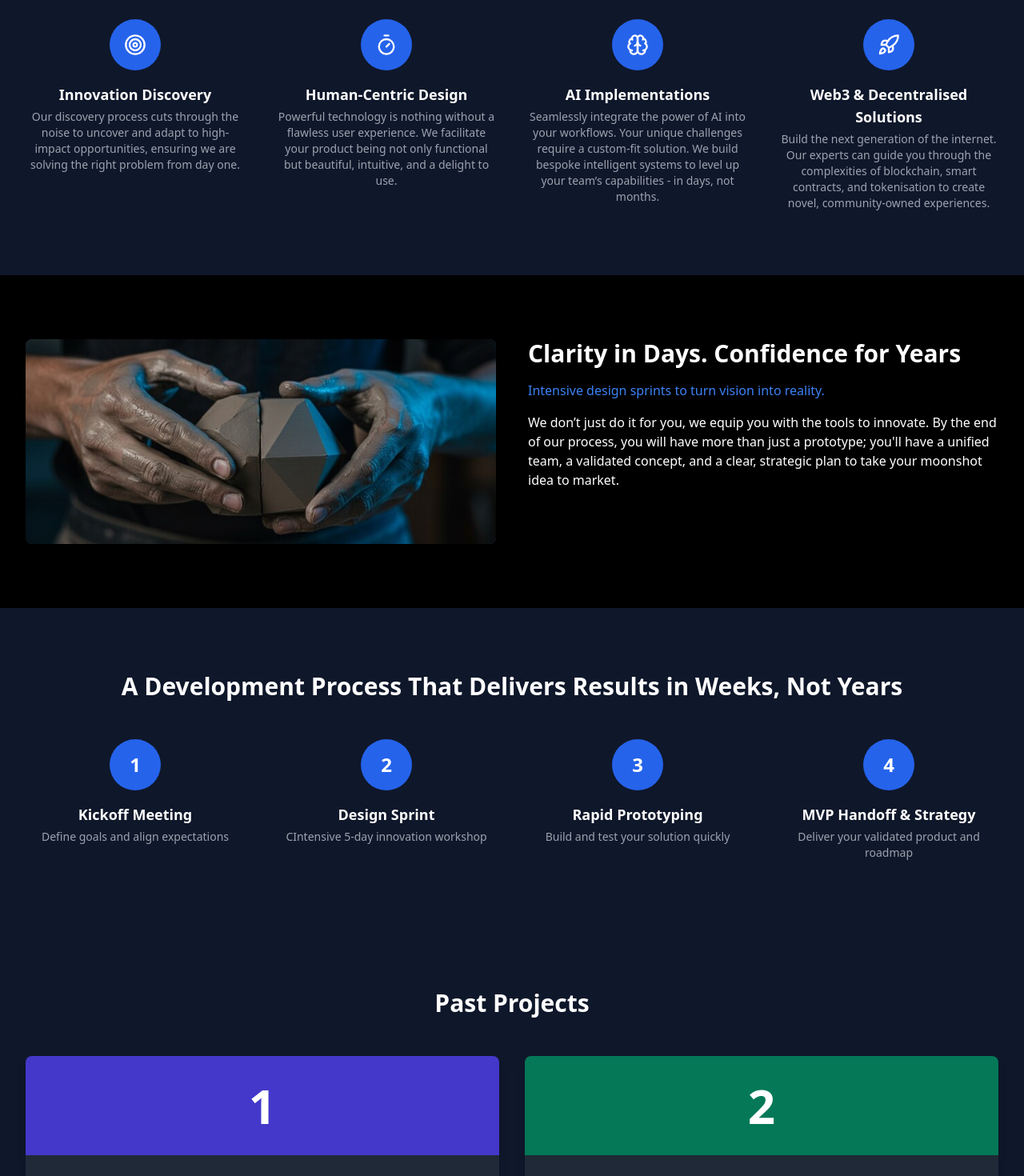
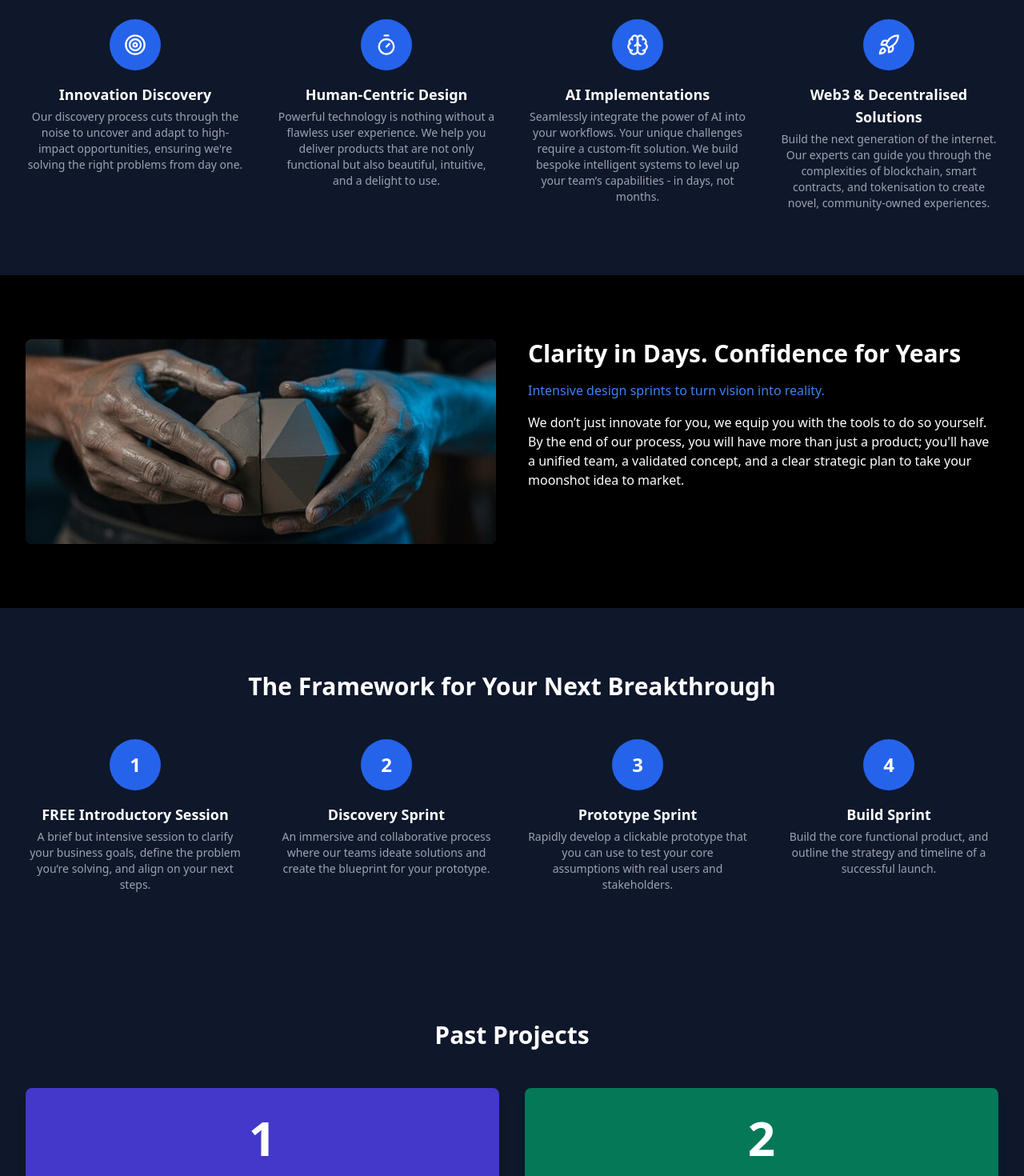
Before and after one commit to Lunim-Corporate/lunim-studio, a React (Vite) app: page / in a window 1280 px wide. Shown: the part 1780-3250 px from the top of the page at 80% size. Built offline with nearby package versions, Linux system fonts and the light colour scheme; no server answers; the database is empty.

Commit message:
Fix: typos and wording for clarity

```diff
--- a/src/pages/Home.tsx
+++ b/src/pages/Home.tsx
@@ -172,14 +172,14 @@ const App: React.FC = () => {
     {
       icon: TargetIcon,
       title: ' Innovation Discovery',
-      description: 'Our discovery process cuts through the noise to uncover and adapt to high-impact opportunities, ensuring we are solving the right problem from day one.',
+      description: 'Our discovery process cuts through the noise to uncover and adapt to high-impact opportunities, ensuring we\'re solving the right problems from day one.',
       bgColor: 'from-blue-400 to-blue-600',
       iconBg: 'bg-blue-500'
     },
     {
       icon: Timer,
       title: ' Human-Centric Design',
-      description: ' Powerful technology is nothing without a flawless user experience. We facilitate your product being not only functional but beautiful, intuitive, and a delight to use.',
+      description: 'Powerful technology is nothing without a flawless user experience. We help you deliver products that are not only functional but also beautiful, intuitive, and a delight to use.',
       bgColor: 'from-purple-400 to-purple-600',
       iconBg: 'bg-purple-500'
     },
@@ -193,7 +193,7 @@ const App: React.FC = () => {
     {
       icon: RocketIcon,
       title: 'Web3 & Decentralised Solutions',
-      description: ' Build the next generation of the internet. Our experts can guide you through the complexities of blockchain, smart contracts, and tokenisation to create novel, community-owned experiences.',
+      description: 'Build the next generation of the internet. Our experts can guide you through the complexities of blockchain, smart contracts, and tokenisation to create novel, community-owned experiences.',
       bgColor: 'from-yellow-400 to-orange-500',
       iconBg: 'bg-yellow-500'
     }
@@ -202,29 +202,29 @@ const App: React.FC = () => {
   const devProcess = [
     {
       icon: 1,
-      title: 'Kickoff Meeting',
-      description: 'Define goals and align expectations',
+      title: 'FREE Introductory Session',
+      description: 'A brief but intensive session to clarify your business goals, define the problem you’re solving, and align on your next steps.',
       bgColor: 'from-blue-400 to-blue-600',
       iconBg: 'bg-blue-500'
     },
     {
       icon: 2,
-      title: 'Design Sprint',
-      description: 'CIntensive 5-day innovation workshop',
+      title: 'Discovery Sprint',
+      description: 'An immersive and collaborative process where our teams ideate solutions and create the blueprint for your prototype.',
       bgColor: 'from-purple-400 to-purple-600',
       iconBg: 'bg-purple-500'
     },
     {
       icon: 3,
-      title: 'Rapid Prototyping',
-      description: 'Build and test your solution quickly',
+      title: 'Prototype Sprint',
+      description: 'Rapidly develop a clickable prototype that you can use to test your core assumptions with real users and stakeholders.',
       bgColor: 'from-pink-400 to-pink-600',
       iconBg: 'bg-pink-500'
     },
     {
       icon: 4,
-      title: 'MVP Handoff & Strategy',
-      description: 'Deliver your validated product and roadmap',
+      title: 'Build Sprint',
+      description: 'Build the core functional product, and outline the strategy and timeline of a successful launch.',
       bgColor: 'from-yellow-400 to-orange-500',
       iconBg: 'bg-yellow-500'
     }
@@ -284,20 +284,16 @@ const App: React.FC = () => {
   // Data for the FAQ section
   const faqData = [
     {
-      question: ' I’ve already completed part of this process- can you just help me with a specific section?',
-      answer: 'Modularity is at the heart of our process. Our kickoff workshop will assess the stage you are currently at, and to discover where you want to be. We will always tailor our services to provide help only in the necessary and relevant areas to add maximum value and avoid retreading old ground.',
+      question: 'I’ve already completed part of this process - can you just help me with a specific section?',
+      answer: 'Modularity is at the heart of our process. Our kickoff meeting will assess the stage you are currently at, and discover where you want to be. We will always tailor our services to provide help only in the necessary and relevant areas that add maximum value, and avoid retreading old ground.',
     },
     {
       question: 'How much is it going to cost?',
-      answer: 'Project costs vary based on the scope, duration, and team required. A one-week Design Sprint has a different cost than a multi-week full process prototype & build engagement. We provide a detailed, fixed-price proposal after our initial workshop so there are no surprises.',
+      answer: 'Project costs vary based on the scope, duration, and team required. A one-week Discovery Sprint has a different cost than a multi-week full process prototype & build engagement. We provide a detailed, fixed-price proposal after the initial session so there are no surprises.',
     },
     {
-      question: 'Who from my team needs to be involved in the Design Sprint?',
-      answer: 'Our philosophy is simple: you are the experts in your business, we are the experts in the process. You will provide the primary decision-maker. Beyond that, we encourage bringing team members from relevant departments to participate in the process alongside us. Your team’s deep knowledge can be invaluable to fuel the sprint, and to understand and take over the process after we finish our collaboration.',
-    },
-    {
-      question: 'What do we receive at the end of the sprint?',
-      answer: 'At the end of a Design Sprint, you typically receive a validated prototype, user feedback, a clear understanding of your solution\'s viability, and a roadmap for next steps.',
+      question: 'Who from my team needs to be involved in a Sprint?',
+      answer: 'Our philosophy is simple: you are the experts in your business, we are the experts in the process.\nYou will provide the primary decision-maker. Beyond that, we encourage bringing relevant team members to participate in the process alongside us. Your team’s deep knowledge can be invaluable fuel for the sprint, and allow you to more effectively take the process forward after we finish working together.',
     },
   ];
   // --- END: of existing data arrays ---
@@ -437,9 +433,9 @@ const App: React.FC = () => {
                  Innovation Opportunities: Everywhere, For Everyone.
             </h2>
             <p className="text-xl text-gray-300 leading-relaxed mb-6">
-              Our team of experts in emerging tech work closely with businesses and individuals to identify and implement custom innovation strategies.
+              Our team of experts in emerging tech will work closely with you to identify and implement custom strategies.
              <br></br>
-              We combine creativity, cutting-edge technology, and agile practices to help you deliver solutions that not only meet today's needs but anticipate tomorrow's opportunities.
+              We combine creativity, cutting-edge technology, and agile practices to help you not only meet today's needs but also anticipate tomorrow's opportunities.
              </p>
 
           </div>
@@ -489,9 +485,7 @@ const App: React.FC = () => {
             Intensive design sprints to turn vision into reality.
           </p>
           <p className="text-white-400">
-            We don’t just do it for you, we equip you with the tools to innovate. By the end of our process, you will have more than just a prototype; you'll have a
-            unified team, a validated concept, and a clear, strategic
-            plan to take your moonshot idea to market.
+            We don’t just innovate for you, we equip you with the tools to do so yourself. By the end of our process, you will have more than just a product; you'll have a unified team, a validated concept, and a clear strategic plan to take your moonshot idea to market.
           </p>
         </div>
       </div>
@@ -499,7 +493,7 @@ const App: React.FC = () => {
 
       <section className="bg-[#0f172a] py-20">
         <div className="max-w-7xl mx-auto px-4 sm:px-6 lg:px-8 text-center">
-          <h2 className="text-3xl font-bold text-white mb-12">A Development Process That Delivers Results in Weeks, Not Years</h2>
+          <h2 className="text-3xl font-bold text-white mb-12">The Framework for Your Next Breakthrough</h2>
           <div className="grid grid-cols-1 sm:grid-cols-2 md:grid-cols-4 gap-10">
             {devProcess.map((item, index) => (
               <div
@@ -565,7 +559,7 @@ const App: React.FC = () => {
       {/* START: FAQ Section (Simplified with <details>) */}
       <section className="bg-[#0f172a] py-20">
         <div className="max-w-4xl mx-auto px-4 sm:px-6 lg:px-8">
-          <h2 className="text-3xl font-bold text-white mb-12 text-center">Questions That Make Sense</h2>
+          <h2 className="text-3xl font-bold text-white mb-12 text-center">Frequently Asked Questions</h2>
 
           <div className="space-y-4">
             {faqData.map((item, index) => (
```
